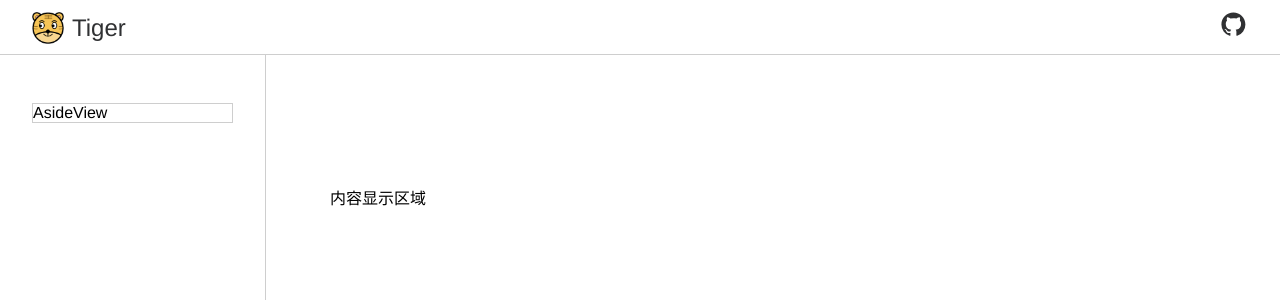
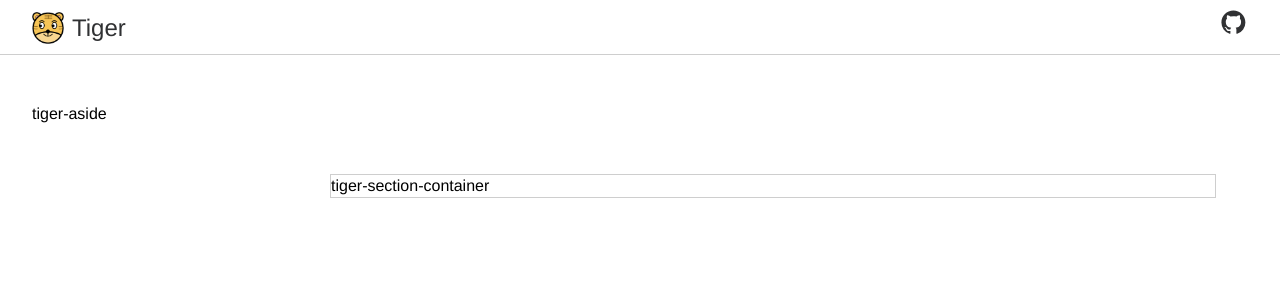
Before and after one commit to heartfeltfy/project-vite, a Vue app: page /main in a window 1280 px wide. Shown: the top 300 px of the page. Built offline with nearby package versions, Linux system fonts and the light colour scheme.

Commit message:
日常更新界面

```diff
--- a/src/layout/IndexView.vue
+++ b/src/layout/IndexView.vue
@@ -5,18 +5,23 @@
     <header>
       <HeaderView />
     </header>
-    <main>
-      <aside>
-        <el-scrollbar>
+    <el-scrollbar class="aside">
+      <div class="tiger-aside-scrollbar">
         <AsideView />
+      </div>
     </el-scrollbar>
-      </aside>
     <section>
       <div class="tiger-section">
-          <p v-for="i in 1" :key="i">内容显示区域</p>
+        <div class="tiger-section-container">
+          tiger-section-container
+        </div>
+        <div class="tiger-section-wrapper">
+          <nav class="wrapper-content">
+            wrapper-content
+          </nav>
+        </div>
       </div>
     </section>
-    </main>
   </div>
 </template>
 
@@ -36,18 +41,20 @@
     box-sizing: border-box;
   }
 
-  main {
-    overflow-y: auto;
 
-    aside {
+  .aside {
     position: fixed;
     top: var(--header-height);
     bottom: 0;
     left: 0;
-      border-right: 1px solid var(--header-border);
     padding: 48px 32px 0;
-      display: block;
     width: calc((100vw - var(--screen-max-width)) / 2 + var(--sidebar-width-small));
+    overflow-y: auto;
+
+    .tiger-aside-scrollbar {
+      height: 100%;
+      padding-bottom: 5em;
+    }
   }
 
   section {
@@ -55,6 +62,24 @@
 
     .tiger-section {
       padding: 32px 24px 96px;
+
+      .tiger-section-container {
+        border: 1px solid var(--header-border);
+      }
+
+      .tiger-section-wrapper {
+        padding-left: 64px;
+        display: none;
+
+        .wrapper-content {
+          position: sticky;
+          top: calc(var(--header-height) + 32px);
+          margin-top: 0;
+          padding: 4px 8px 4px 12px;
+          margin-bottom: 32px;
+          width: 200px;
+          border: 1px solid var(--header-border);
+        }
       }
     }
   }
@@ -68,8 +93,7 @@
       padding: 0 12px 0 32px;
     }
 
-    main {
-      aside {
+    .aside {
       width: var(--sidebar-width-small);
     }
 
@@ -80,18 +104,15 @@
     }
   }
 }
-}
 
 /* 适配960px */
 @media screen and (min-width: 960px) {
   .tiger-layout {
-    main {
     section {
       padding-left: calc(var(--sidebar-width-sm) + 10px);
 
       .tiger-section {
         padding: 64px 64px 42px;
-        }
       }
     }
   }
@@ -109,10 +130,8 @@
 /* 适配960px至1280px */
 @media screen and (min-width: 960px) and (min-width: 1280px) {
   .tiger-layout {
-    main {
     section {
       padding-left: calc(var(--sidebar-width-small));
-      }
     }
   }
 }
@@ -120,15 +139,22 @@
 /* 适配1440px */
 @media screen and (min-width: 1440px) {
   .tiger-layout {
-    main {
-      aside {
-        padding: 48px 48px 96px calc((100vw - var(--screen-max-width)) / 2);
+    .aside {
+      padding: 48px 32px 96px calc((100vw - var(--screen-max-width)) / 2);
       width: calc((100vw - var(--screen-max-width)) / 2 + var(--sidebar-width-small));
     }
 
     section {
       .tiger-section {
         padding: 64px 0 42px 64px;
+        display: flex;
+
+        .tiger-section-container {
+          width: var(--section-width)
+        }
+
+        .tiger-section-wrapper {
+          display: block;
         }
       }
     }
@@ -138,10 +164,8 @@
 /* 适配960px至1440px */
 @media screen and (min-width: 960px) and (min-width: 1440px) {
   .tiger-layout {
-    main {
     section {
       padding-left: calc((100vw - var(--screen-max-width)) / 2 + var(--sidebar-width-small));
-      }
     }
   }
 }
@@ -149,15 +173,18 @@
 /* 适配1680px */
 @media screen and (min-width: 1680px) {
   .tiger-layout {
-    main {
-      aside {
-        padding: 48px 32px 96px calc((100vw - var(--screen-max-width)) / 2);
+    .aside {
+      padding: 48px 48px 96px calc((100vw - var(--screen-max-width)) / 2);
       width: calc((100vw - var(--screen-max-width)) / 2 + var(--sidebar-width-small));
     }
 
     section {
       .tiger-section {
         padding: 64px 0 42px 96px;
+        display: flex;
+
+        .tiger-section-wrapper {
+          display: block;
         }
       }
     }
@@ -167,11 +194,9 @@
 /* 适配小于960px时的操作 */
 @media screen and (max-width: 960px) {
   .tiger-layout {
-    main {
-      aside {
+    .aside {
       display: none;
     }
   }
 }
-}
 </style>
--- a/src/layout/components/AsideView.vue
+++ b/src/layout/components/AsideView.vue
@@ -2,12 +2,8 @@
 
 <template>
   <div class="tiger-aside">
-    AsideView
+    tiger-aside
   </div>
 </template>
 
-<style lang="scss" scoped>
-.tiger-aside {
-  border: 1px solid var(--header-border);
-}
-</style>
+<style lang="scss" scoped></style>
--- a/src/style.css
+++ b/src/style.css
@@ -1,5 +1,15 @@
 html, body, #app {
   font-family: "Helvetica Neue", Helvetica, "PingFang SC", "Hiragino Sans GB", "Microsoft YaHei", "微软雅黑", Arial, sans-serif;
+}
+
+body {
+  margin: 0;
+  width: 100%;
+  min-width: 320px;
+  min-height: 100vh;
+  line-height: 1.4;
+  font-size: 16px;
+  font-weight: 400;
 }
 
 *, :before, :after {
--- a/src/style/root.scss
+++ b/src/style/root.scss
@@ -4,16 +4,22 @@
   --bg-color: #fff;
   --nav-z-index: 25;
   --sidebar-width-small: 266px;
+  --section-width: 800px
 }
 
 :root {
   --sidebar-width-sm: 16em
 }
 
-@media screen and (min-width: 1680px) {
+@media screen and (min-width: 768px) {
   :root {
-    --screen-max-width: 1482px;
-    --sidebar-width-small: 290px
+    --screen-max-width: 1362px;
+  }
+}
+
+@media screen and (min-width: 960px) {
+  :root {
+    --screen-max-width: 1362px;
   }
 }
 
@@ -24,14 +30,9 @@
   }
 }
 
-@media screen and (min-width: 960px) {
+@media screen and (min-width: 1680px) {
   :root {
-    --screen-max-width: 1362px;
+    --screen-max-width: 1482px;
+    --sidebar-width-small: 290px
   }
 }
-
-@media screen and (min-width: 768px) {
-  :root {
-    --screen-max-width: 1362px;
-  }
-}
```
Lines whose indentation alone changed are shown as unchanged.
